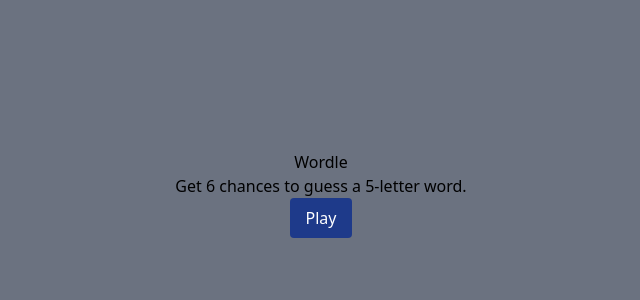
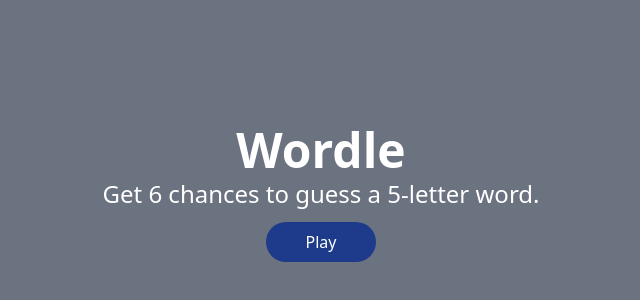
Before and after one commit to mufasa-dev/Wordle, a Svelte app: page / in a window 1280 px wide. Shown: the part 206-506 px from the top of the page, without its empty margins (319-959 px from the left). Built offline with nearby package versions, Linux system fonts and the light colour scheme.

Commit message:
feat: ajust title

```diff
--- a/src/components/Title.svelte
+++ b/src/components/Title.svelte
@@ -3,9 +3,9 @@
 </script>
 
 <div class="text-center">
-    <h1>Wordle</h1>
-    <h2>Get 6 chances to guess a 5-letter word.</h2>
-    <button on:click={onStart} class="bg-blue-900 text-white rounded px-4 py-2 hover:bg-blue-950">
+    <h1 class="text-center text-white text-5xl font-bold">Wordle</h1>
+    <h2 class="text-white text-2xl my-1">Get 6 chances to guess a 5-letter word.</h2>
+    <button on:click={onStart} class="bg-blue-900 text-white rounded-full mt-2 px-10 py-2 hover:bg-blue-950">
         Play
     </button>
 </div>
```
